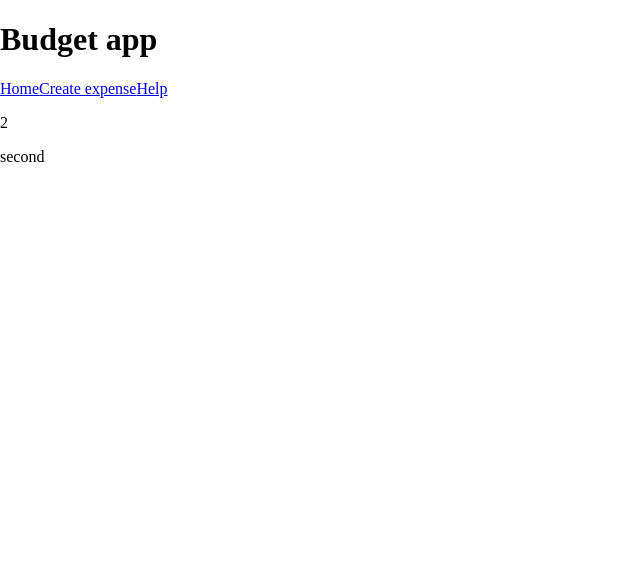
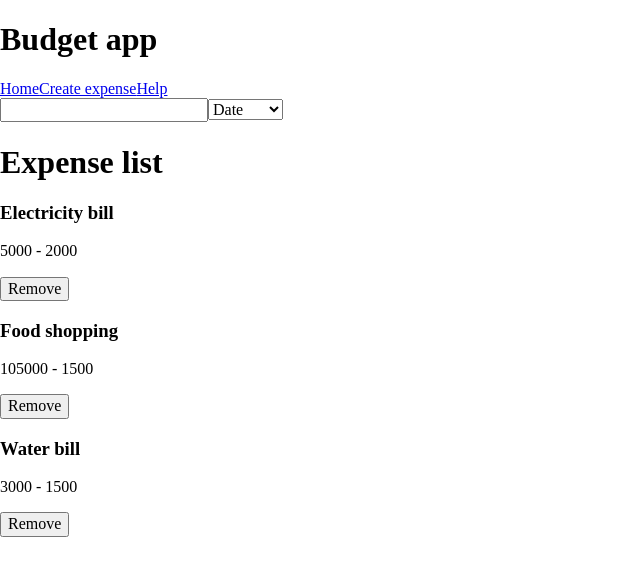
Before and after one commit to jbagio/budget-app, a React (Create React App) app: page / in a window 1280 px wide. Shown: the top 576 px of the page, without its empty margins (0-640 px from the left). Built offline with nearby package versions, Linux system fonts and the light colour scheme.

Commit message:
Add expense filters and remove expense

```diff
--- a/src/components/DashboardPage.js
+++ b/src/components/DashboardPage.js
@@ -1,8 +1,10 @@
 import React from 'react';
+import ExpenseListFilters from './ExpenseListFilters';
 import ExpenseList from './ExpenseList';
 
 const DashboardPage = () => (
   <div>
+    <ExpenseListFilters />
     <ExpenseList />
   </div>
 );
--- a/src/components/ExpenseList.js
+++ b/src/components/ExpenseList.js
@@ -1,25 +1,29 @@
 import React from 'react';
 import { connect } from 'react-redux';
 import PropTypes from 'prop-types';
+import ExpenseListItem from './ExpenseListItem';
+import { getVisibleExpenses } from '../redux/selectors';
 
-const ExpenseList = ({ expenses, filters }) => {
+const ExpenseList = ({ expenses }) => {
   return (
     <div>
-      <p>{expenses.length}</p>
-      <p>{filters.text}</p>
+      <h1>Expense list</h1>
+      {expenses.map(expense => (
+        <ExpenseListItem key={expense.id} expense={expense} />
+      ))}
     </div>
   );
 };
 
 ExpenseList.propTypes = {
-  expenses: PropTypes.object,
+  expenses: PropTypes.array,
   filters: PropTypes.object,
 };
 
 const mapStateToProps = state => {
   return {
-    expenses: state.expenses,
-    filters: state.filters,
+    expenses: getVisibleExpenses(state.expenses, state.filters),
   };
 };
+
 export default connect(mapStateToProps)(ExpenseList);
--- /dev/null
+++ b/src/components/ExpenseListFilters.js
@@ -0,0 +1,44 @@
+import React from 'react';
+import { connect } from 'react-redux';
+import PropTypes from 'prop-types';
+import {
+  setTextFilter,
+  sortByAmount,
+  sortByDate,
+} from '../redux/modules/filters';
+
+const ExpenseListFilters = ({ filters, dispatch }) => (
+  <div>
+    <input
+      type="text"
+      defaultValue={filters.text}
+      onChange={e => dispatch(setTextFilter(e.target.value))}
+    />
+    <select
+      value={filters.sortBy}
+      onChange={e => {
+        if (e.target.value === 'date') {
+          dispatch(sortByDate());
+        } else if (e.target.value === 'amount') {
+          dispatch(sortByAmount());
+        }
+      }}
+    >
+      <option value="date">Date</option>
+      <option value="amount">Amount</option>
+    </select>
+  </div>
+);
+
+ExpenseListFilters.propTypes = {
+  filters: PropTypes.object,
+  dispatch: PropTypes.func,
+};
+
+const mapStateToProps = state => {
+  return {
+    filters: state.filters,
+  };
+};
+
+export default connect(mapStateToProps)(ExpenseListFilters);
--- /dev/null
+++ b/src/components/ExpenseListItem.js
@@ -0,0 +1,23 @@
+import React from 'react';
+import PropTypes from 'prop-types';
+import { connect } from 'react-redux';
+import { removeExpense } from '../redux/modules/expenses';
+
+const ExpenseListItem = ({ expense, dispatch }) => {
+  return (
+    <div>
+      <h3>{expense.description}</h3>
+      <p>
+        {expense.amount} - {expense.createdAt}
+      </p>
+      <button onClick={() => dispatch(removeExpense(expense))}>Remove</button>
+    </div>
+  );
+};
+
+ExpenseListItem.propTypes = {
+  expense: PropTypes.object,
+  dispatch: PropTypes.func,
+};
+
+export default connect()(ExpenseListItem);
--- a/src/index.js
+++ b/src/index.js
@@ -7,15 +7,16 @@ import * as serviceWorker from './serviceWorker';
 import 'normalize.css';
 
 import { addExpense } from './redux/modules/expenses';
-import { setTextFilter } from './redux/modules/filters';
-import { getVisibleExpenses } from './redux/selectors';
 
-store.dispatch(addExpense({ description: 'first expense' }));
-store.dispatch(addExpense({ description: 'second expense' }));
-store.dispatch(setTextFilter('second'));
-
-const state = store.getState();
-console.log(getVisibleExpenses(state.expenses, state.filters));
+store.dispatch(
+  addExpense({ description: 'Electricity bill', amount: 5000, createdAt: 2000 })
+);
+store.dispatch(
+  addExpense({ description: 'Water bill', amount: 3000, createdAt: 1500 })
+);
+store.dispatch(
+  addExpense({ description: 'Food shopping', amount: 105000, createdAt: 1500 })
+);
 
 const app = (
   <Provider store={store}>
--- a/src/redux/modules/expenses.js
+++ b/src/redux/modules/expenses.js
@@ -32,6 +32,7 @@ export const editExpense = (id, updatedExpense) => ({
 });
 
 const initialState = [];
+
 export default function reducer(state = initialState, action) {
   switch (action.type) {
     case ADD_EXPENSE:
--- a/src/redux/modules/filters.js
+++ b/src/redux/modules/filters.js
@@ -33,6 +33,7 @@ const initialState = {
   startDate: null,
   endDate: null,
 };
+
 export default function reducer(state = initialState, action) {
   switch (action.type) {
     case SET_TEXT_FILTER:
```
Also changed, not shown: 1 other file (tests, documents, lock files or other folders).
